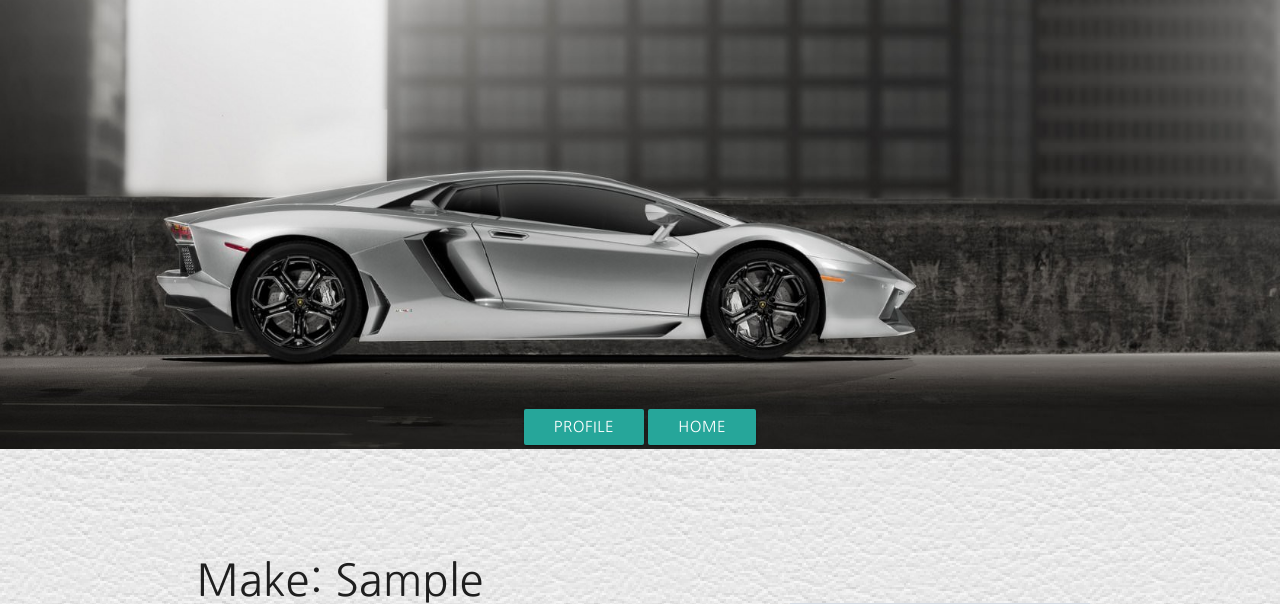
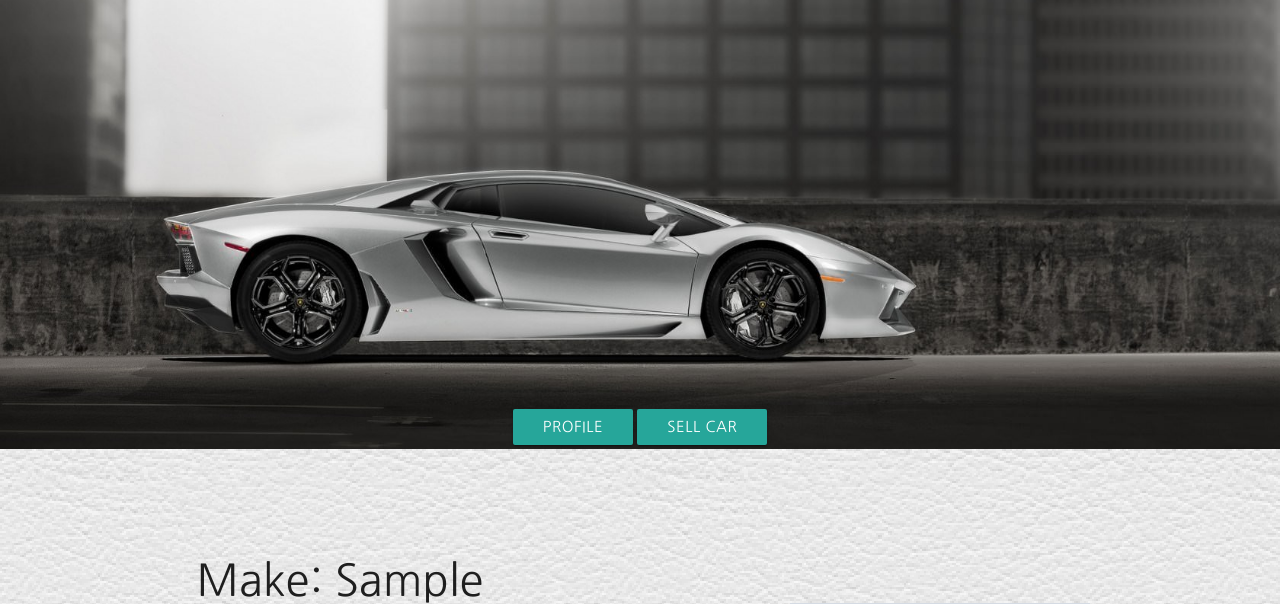
Before and after one commit to reyespinosa3/xotic-car-finder, a Django app: page /1/ in a window 1280 px wide. Shown: the part 127-731 px from the top of the page. Run offline with Django 3.2, Linux system fonts and the light colour scheme; tables that the repository leaves empty hold one stand-in row (values such as "Sample post"); grey boxes marked "Sample" are stand-in pictures.

Commit message:
closed the gap of the car text

```diff
--- a/main_app/static/cars.css
+++ b/main_app/static/cars.css
@@ -4,8 +4,8 @@ body {
   background-image: url("images/background_leather.png");
 }
 
-h1 {
-
+hr {
+  margin: -100px 0px 40px 0px;
 }
 
 a {
@@ -36,6 +36,7 @@ form {
 
 .backgroundBox {
   height: 500px;
+  /* margin-top: 100px; */
 }
 
 .uploadedImage {
--- a/main_app/templates/onecar.html
+++ b/main_app/templates/onecar.html
@@ -16,7 +16,7 @@
     </div>
     <div class='buttons'>
       <a class="btn btn-primary" href="/user/{{car.user.username}}" role="button">Profile</a>
-      <a class="btn btn-primary" href="/" role="button">Home</a>
+      <a class="btn btn-primary" href="/post_car" role="button">Sell Car</a>
     </div>
     <div class='profileCars'>
       <h3> Make: {{ car.make }}</h3>
```
